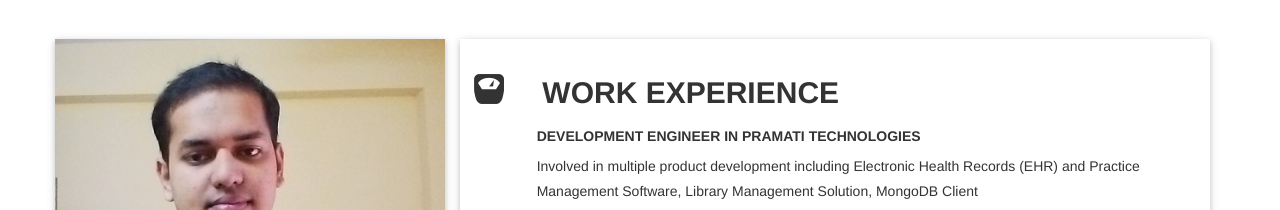
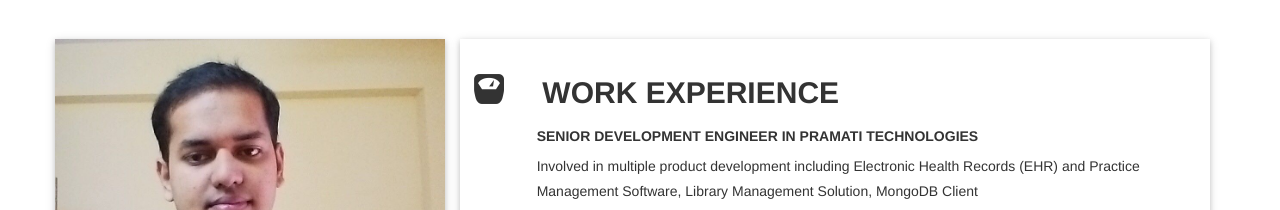
Before and after one commit to Rahul-Raviprasad/personal-website, a website: page index.html in a window 1280 px wide. Shown: the part 920-1130 px from the top of the page. Drawn offline with nearby package versions, Linux system fonts and the light colour scheme.

Commit message:
change to senior dev

```diff
--- a/index.html
+++ b/index.html
@@ -132,7 +132,7 @@
                     <div class="col-md-1 col-sm-1">
                     </div>
                     <div class="col-md-11 col-sm-11 company-exp">
-                      <h5>Development Engineer in Pramati Technologies</h5>
+                      <h5>Senior Development Engineer in Pramati Technologies</h5>
                       <p>Involved in multiple product development including
                         Electronic Health Records (EHR) and Practice Management Software,
                         Library Management Solution, MongoDB Client
```
